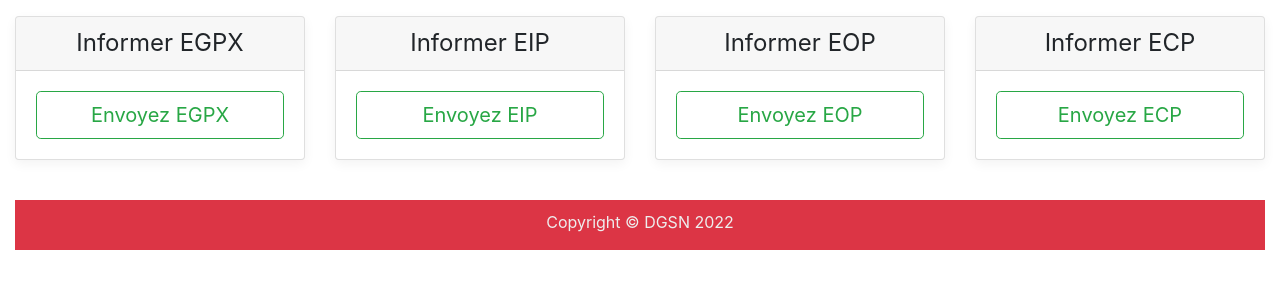
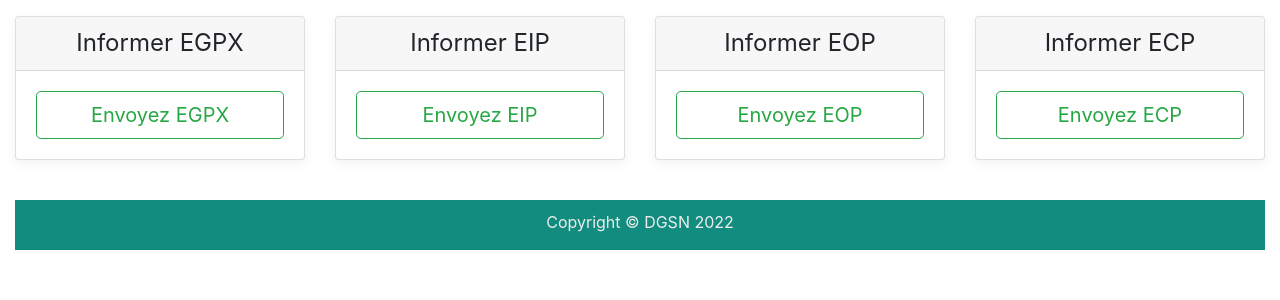
Before and after one commit to AbdelMfossa/bulk-whatsapp-messages, a Django app: page / in a window 1280 px wide. Shown: the part 345-645 px from the top of the page. Run offline with Django 3.2, Linux system fonts and the light colour scheme; the visitor is signed in with stand-in values (Sample User, id 1); some libraries are stand-ins or nearby versions.

Commit message:
Couleur Footer

```diff
--- a/send/templates/send/home.html
+++ b/send/templates/send/home.html
@@ -122,7 +122,7 @@
     </div>
     <div class="container-fluid">
     <footer class="ftco-footer ftco-section"
-        style="color: #eee; padding-top: 10px; /*padding-bottom: 12px;*/ background:#dc3545 !important;">
+        style="color: #eee; padding-top: 10px; /*padding-bottom: 12px;*/ background:#128C7E !important;">
         <div class="container">
             <div class="row">
                 <div class="col-md-12 text-center">
```
